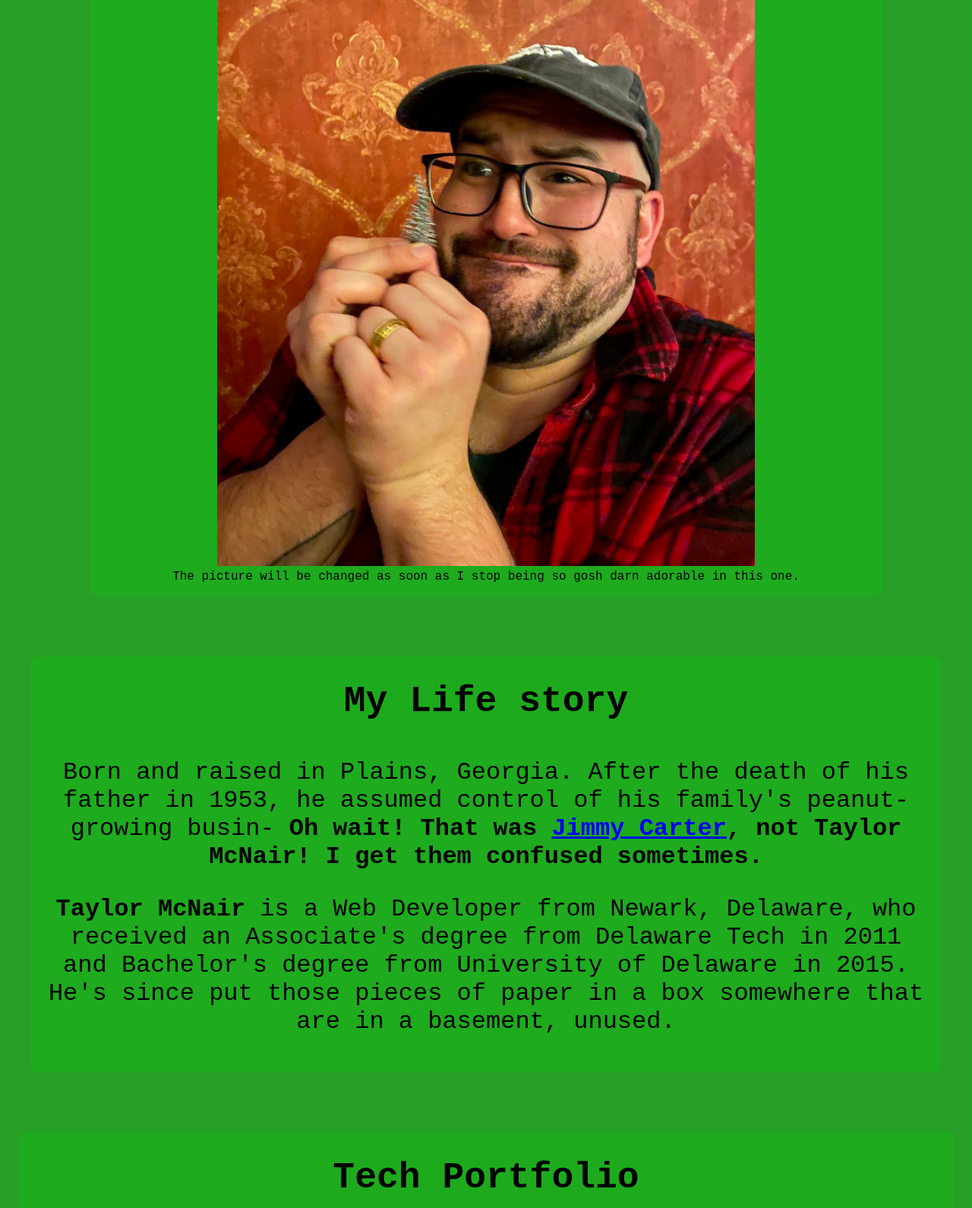
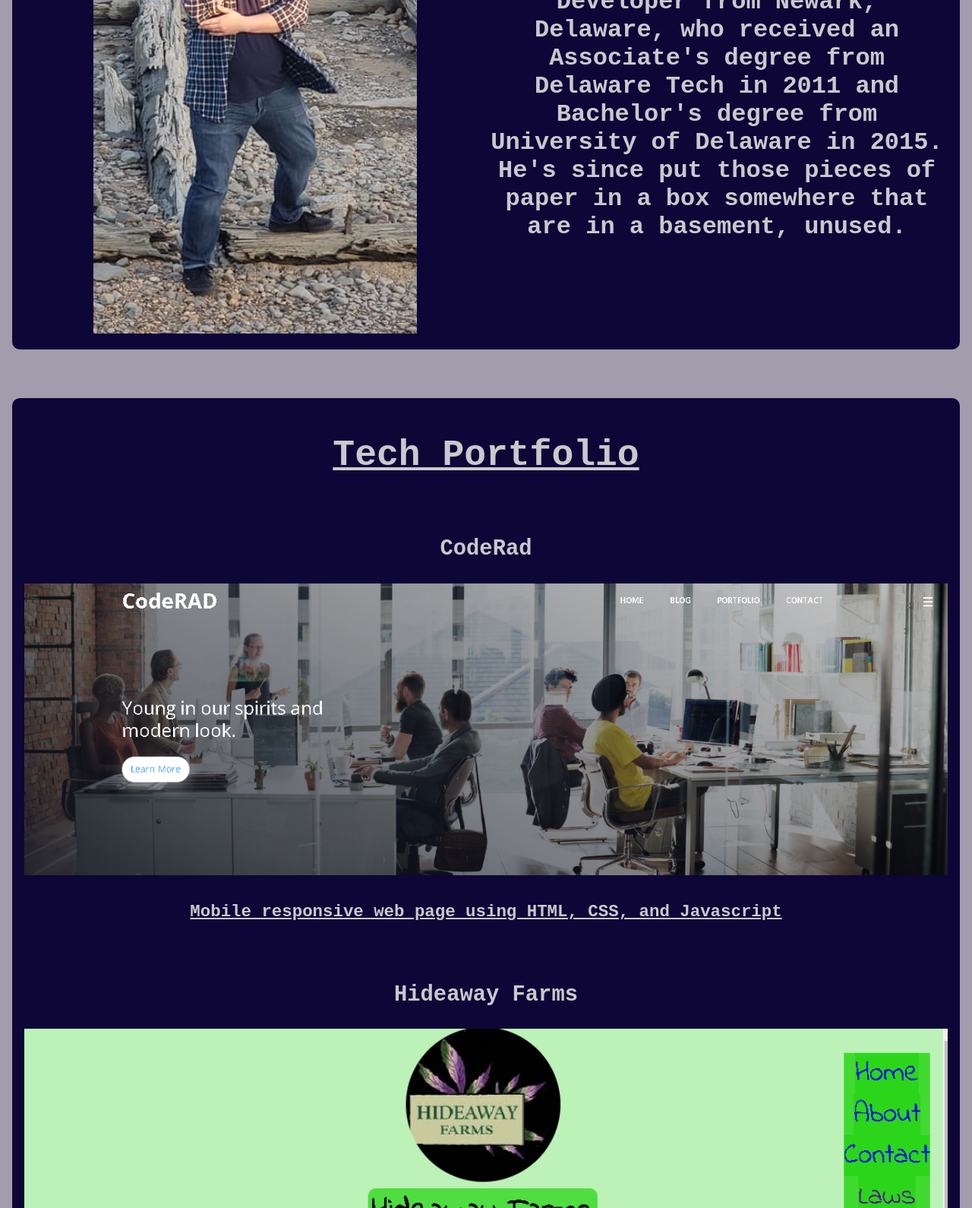
Before and after one commit to tamc1337/TaylorMcNair.com, a website: page index.html in a window 1280 px wide. Shown: the part 648-2238 px from the top of the page at 76% size. Drawn offline with Linux system fonts and the light colour scheme.

Commit message:
professional updates 5.24.22

```diff
--- a/index.html
+++ b/index.html
@@ -27,30 +27,17 @@
         <div class="title">
             <h1>My Name is Taylor McNair</h1>
             <h2>Front End Web Developer</h2>
+            <h2>HTML / CSS / Javascript</h2>
         </div>
-        <div class="part1">
-            <div class="pic1"><img src="/images/picture1.jpg" alt="picture of me"></div>
-            The picture will be changed as soon as I stop being so gosh darn adorable in this one.
-            <!-- <div class="pic2"><img src="/images/picture2.jpg" alt="picture of me"></div>
-    </div>
-    <div class="part1">
-        <div class="pic4"><img src="/images/picture4.jpg" alt="picture of me"></div>
-        <div class="pic3"><img src="/images/picture3.jpg" alt="picture of me"></div> -->
+        <div class="introduction-wrapper">
+            <div class="pic1"><img src="/images/Contemplative.jpg" alt="picture of me"></div>
 
+          <h2>
+                <strong>Taylor McNair</strong> is a Web Developer from Newark, Delaware, who received an Associate's degree from Delaware Tech in 2011 and Bachelor's degree from University of Delaware in 2015. He's since put those pieces of paper in a box somewhere that are in a basement, unused.
+            </h2>
 
         </div>
-        <div class="part2">
-            <h2>My Life story</h2>
-            <p>Born and raised in Plains, Georgia. After the
-                death of his father in 1953, he assumed
-                control of his family's peanut-growing busin- <strong>Oh wait! That was <a href="https://en.wikipedia.org/wiki/Jimmy_Carter"> Jimmy Carter</a>, not Taylor McNair! I get
-                    them confused sometimes.</strong></p>
-            <p>
-               <strong>Taylor McNair</strong> is a Web Developer from Newark, Delaware, who received an Associate's degree from Delaware Tech in 2011 and Bachelor's degree from University of Delaware in 2015. He's since put those pieces of paper in a box somewhere that are in a basement, unused.
-            </p>
-
-        </div>
-        <div id="portfolio" class="part3">
+    <div id="portfolio" class="portfolio-wrapper">
             <h2>Tech Portfolio</h2>
             <div class="portfolio">
                 <div class="coderad">
--- a/responsive.css
+++ b/responsive.css
@@ -1,3 +1,10 @@
+@media screen and (min-width:2200px) {
+    .title h1,
+    .title h2,
+    .introduction-wrapper h2{ font-size: 5rem;}
+}
+
+
 @media screen and (max-width:768px) {
     [aria-controls="navbarDropdown"]{
         display: block;
@@ -32,6 +39,11 @@
     .title{
         margin-top: 4rem;
     }
+    .introduction-wrapper{
+        display: block;
+    }
+    .introduction-wrapper img{width: unset;}
+
 
 }
 @media screen and (max-width:562px) {
@@ -41,8 +53,6 @@
 }
 @media screen and (max-width:492px) {
      .nav{
-        /* width: 5rem;
-        height: 9rem; */
         position: fixed;
         top: 0;
         right: 0;
@@ -54,9 +64,15 @@
         position: fixed;
         top: 2rem;
         right: 1rem;
-        background-color: black;
+        background-color: var(--dark-purple);
     }
-
+    .nav a{
+        font-size: 2.5rem;
+    }
+    .nav ul li{
+        border-top: 1px solid var(--whiteish);
+        /* border-bottom: 1px solid var(--whiteish); */
+    }
 
     [aria-controls="navbarDropdown"]{
         position: fixed;
--- a/styles.css
+++ b/styles.css
@@ -1,10 +1,20 @@
 :root{
-    --greenish:rgba(29, 172, 29, 0.933);
+    --dark-purple:rgba(13, 5, 54, 0.99);
+    --whiteish:rgba(224, 222, 222, 0.9);
+
 }
 
 body{
-    animation: color 6s ease infinite;
+    animation: color 30s ease infinite;
+    margin:0 ;
 }
+h1,
+h2,
+h3,
+h4,
+p,
+h4 a{color: var(--whiteish);}
+
 
 .main-content{
     width: 100%;
@@ -17,16 +27,18 @@
     font-family: 'Courier New', Courier, monospace;
 }
 .main-content h1{
-    font-size: 5rem;
+    font-size: 3rem;
+    margin: 0 auto;
     margin-bottom: 3px;
 }
 .main-content h2{
-    font-size: 3rem;
+    font-size:2rem;
     margin: 0 auto;
 }
 .nav{
-    background-color: black;
-    padding: 1.5rem;
+    background-color: var(--dark-purple);
+    padding: 1.5rem 0;
+    width: 100%;
     align-items: left;
 }
 .nav nav ul{
@@ -37,7 +49,7 @@
     list-style: none;
 }
 .nav a{
-    color: green;
+    color: var(--whiteish);
     text-decoration: none;
     font-size: 2rem;
 }
@@ -51,7 +63,7 @@
     border: 1px solid transparent;
 }
 .nav-toggler span{
-    color: #666;
+    color: var(--whiteish);
     font-size: 2rem;
     cursor: pointer;
     pointer-events: none;
@@ -59,57 +71,58 @@
 [aria-controls="navbarDropdown"]{
     display: none;
 }
-.part1{
-    width: 80%;
+
+.title h1,
+.title h2{
+    margin-bottom: 10px;
+    background-color: var(--dark-purple);
+    border-radius: 10px;
+    padding: 1rem 4rem;
+}
+
+.introduction-wrapper{
     display: flex;
     justify-content: center;
     align-items: center;
-    flex-wrap: wrap;
+
 }
-h1, h2,.part1,.part2,.part3, .part4{
-    background-color: var(--greenish);
+.introduction-wrapper .pic1{flex: 1;}
+.introduction-wrapper h2{flex: 1;}
+/* h1, h2, */
+.introduction-wrapper,.portfolio-wrapper, .part4{
+    background-color: var(--dark-purple);
     padding: 1rem;
     border-radius: 10px;
     margin: 1rem;
 }
-.part1 img{
+.introduction-wrapper img{
     width: 70%;
 }
-
-/* .part1 .pic1{ max-width: 30%;}
-.part1 .pic2{ max-width: 30%;}
-.part1 .pic3{ max-width: 30%;}
-.part1 .pic4{ max-width: 30%;} */
-
-.part2{
-
-    text-align: center;
-    margin: 2rem;
-    padding: 1rem;
-}
-.part2 p{
-    font-size: 2rem;
-}
-.part3 img{
+.portfolio-wrapper img{
     width:100%;
 }
-.part3 h3{font-size: 1.8rem;}
-.part3 h4,
+.portfolio-wrapper h2{
+    font-size: 3rem;
+    margin-top: 2rem;
+    text-decoration: underline
+    ;
+}
+.portfolio-wrapper .portfolio h3{
+    margin-top: 5rem;
+}
+.portfolio-wrapper h3{font-size: 1.8rem;}
+.portfolio-wrapper h4,
 .part4 h4{font-size: 1.4rem;}
-/* .maybe-hide{
-    display: none;
-} */
-
 
 
 @keyframes color{
     0%{
-        background: var(--greenish);
+        background: var(--dark-purple);
     }
     50%{
-        background: black;
+        background:var(--whiteish);
     }
     100%{
-        background: var(--greenish);
+        background: var(--dark-purple);
     }
 }
```
Also changed, not shown: images/01010100 01101000 01100101 00100000 01000110 01101001 01101110 01100001 01101100 00100000 01010100 01100101 01110011 01110100.jpg (added), images/Contemplative.jpg (added), images/MyQRCode.png (added), images/meNthePrettyOne.jpg (added), images/oopsies.jpg (added).
